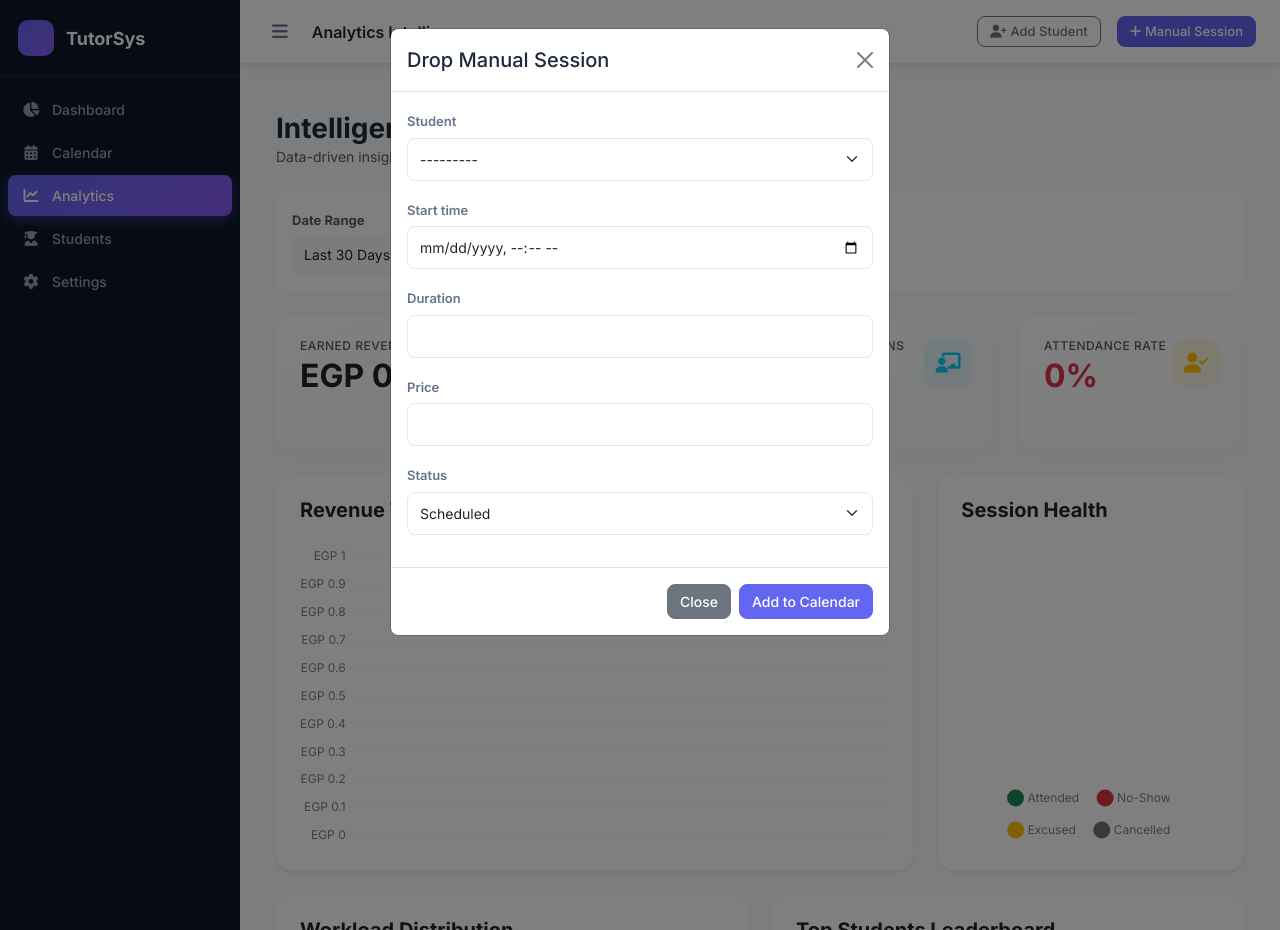
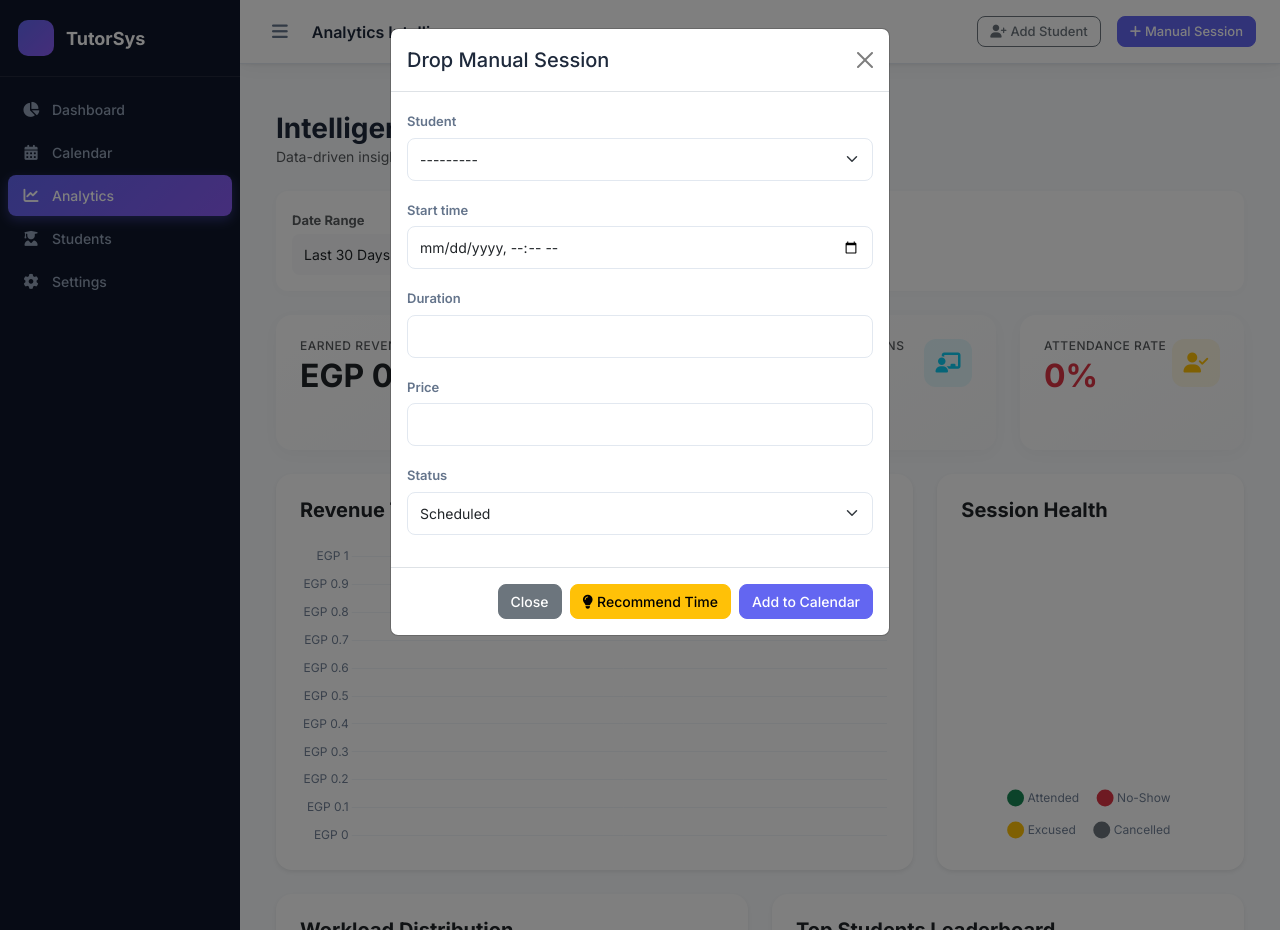
Before and after one commit to AhmedHashim04/TutorStud, a Django app: page /analytics/ in a window 1280 px wide, after a click on "Manual Session". Run offline with Django 5.2, Linux system fonts and the light colour scheme; data comes from the database, SQL or seed files in the repository; data that the repository does not hold is empty.

Commit message:
feat: add AJAX endpoint and UI for recommending session times

```diff
--- a/scheduler/views.py
+++ b/scheduler/views.py
@@ -762,3 +762,72 @@ def delete_exception(request, pk):
                 messages.warning(request, err)
 
     return redirect('scheduler:manage_exceptions', student_id=student.id)
+
+
+def recommend_session_time(request):
+    """AJAX endpoint to recommend the next available time slot without conflicts."""
+    from django.http import JsonResponse
+    from django.utils.dateparse import parse_datetime
+    from .services import validate_session, ensure_aware, to_cairo, CAIRO_TZ
+
+    if request.method != 'POST':
+        return JsonResponse({'error': 'Method not allowed'}, status=405)
+
+    try:
+        student_id = int(request.POST.get('student_id'))
+        start_time_str = request.POST.get('start_time')  # e.g., "2026-05-07T15:00"
+        duration = int(request.POST.get('duration') or 60)
+
+        student = get_object_or_404(Student, id=student_id)
+
+        # Parse the start time
+        start_dt = parse_datetime(start_time_str)
+        if not start_dt:
+            return JsonResponse({'error': 'Invalid start time format'}, status=400)
+
+        start_dt = ensure_aware(start_dt)
+
+        # Search for the next available slot within the next 7 days
+        max_days = 7
+        slot_duration = 15  # Check in 15-minute increments
+
+        for day_offset in range(max_days):
+            current_date = to_cairo(start_dt).date() + timedelta(days=day_offset)
+
+            # Start searching from 8:00 AM to 8:00 PM each day
+            search_start_time = datetime.min.time().replace(hour=0)
+            search_end_time = datetime.min.time().replace(hour=24)
+
+            search_start = CAIRO_TZ.localize(datetime.combine(current_date, search_start_time))
+            search_end = CAIRO_TZ.localize(datetime.combine(current_date, search_end_time))
+
+            # If it's the first day, start from the originally requested time or 8 AM, whichever is later
+            if day_offset == 0:
+                original_time = to_cairo(start_dt).time()
+                if original_time >= search_start_time and original_time <= search_end_time:
+                    current_slot = start_dt
+                else:
+                    current_slot = search_start
+            else:
+                current_slot = search_start
+
+            while current_slot + timedelta(minutes=duration) <= search_end:
+                errors = validate_session(current_slot, duration, student_id=student_id)
+                if not errors:
+                    # Found a free slot!
+                    return JsonResponse({
+                        'success': True,
+                        'recommended_time': current_slot.isoformat(),
+                        'message': f"Found available slot on {current_slot.strftime('%A, %B %d at %H:%M')}"
+                    })
+
+                # Move to next 15-minute slot
+                current_slot += timedelta(minutes=slot_duration)
+
+        return JsonResponse({
+            'success': False,
+            'message': f"No available slots found in the next {max_days} days during working hours (8 AM - 8 PM)"
+        })
+
+    except Exception as e:
+        return JsonResponse({'error': str(e)}, status=500)
--- a/templates/base.html
+++ b/templates/base.html
@@ -250,6 +250,7 @@
           </div>
           <div class="modal-footer">
             <button type="button" class="btn btn-secondary" data-bs-dismiss="modal">Close</button>
+            <button type="button" class="btn btn-warning" id="recommendTimeBtn"><i class="fas fa-lightbulb me-1"></i>{% trans "Recommend Time" %}</button>
             <button type="submit" class="btn btn-primary">Add to Calendar</button>
           </div>
       </form>
@@ -337,6 +338,76 @@ document.addEventListener("DOMContentLoaded", function() {
         // Initial trigger to populate empty fields
         updateDefaults();
     }
+
+    // Recommend Session Time Handler
+    const recommendBtn = document.getElementById('recommendTimeBtn');
+    if(recommendBtn) {
+        recommendBtn.addEventListener('click', function() {
+            const studentId = document.getElementById('id_student').value;
+            const startTimeInput = document.getElementById('id_start_time');
+            const durationInput = document.getElementById('id_duration');
+
+            if(!studentId) {
+                alert('Please select a student first.');
+                return;
+            }
+
+            if(!startTimeInput.value) {
+                alert('Please enter a start time first.');
+                return;
+            }
+
+            const startTime = startTimeInput.value;
+            const duration = durationInput.value || 60;
+
+            // Show loading state
+            const originalText = recommendBtn.innerHTML;
+            recommendBtn.disabled = true;
+            recommendBtn.innerHTML = '<i class="fas fa-spinner fa-spin me-1"></i>Searching...';
+
+            // Make API request
+            const formData = new FormData();
+            formData.append('student_id', studentId);
+            formData.append('start_time', startTime);
+            formData.append('duration', duration);
+
+            fetch('{% url "scheduler:recommend_session_time" %}', {
+                method: 'POST',
+                headers: {
+                    'X-CSRFToken': document.querySelector('[name="csrfmiddlewaretoken"]').value,
+                },
+                body: formData
+            })
+            .then(response => response.json())
+            .then(data => {
+                if(data.success) {
+                    // Parse the ISO datetime and convert to the input format
+                    const recommendedDate = new Date(data.recommended_time);
+                    const year = recommendedDate.getFullYear();
+                    const month = String(recommendedDate.getMonth() + 1).padStart(2, '0');
+                    const day = String(recommendedDate.getDate()).padStart(2, '0');
+                    const hours = String(recommendedDate.getHours()).padStart(2, '0');
+                    const minutes = String(recommendedDate.getMinutes()).padStart(2, '0');
+
+                    const formattedTime = `${year}-${month}-${day}T${hours}:${minutes}`;
+                    startTimeInput.value = formattedTime;
+
+                    // Show success message
+                    alert('✓ ' + data.message + '\n\nStart time updated. Please review and submit.');
+                } else {
+                    alert('⚠️ ' + data.message);
+                }
+            })
+            .catch(error => {
+                console.error('Error:', error);
+                alert('Failed to get recommendation. Please try again.');
+            })
+            .finally(() => {
+                recommendBtn.disabled = false;
+                recommendBtn.innerHTML = originalText;
+            });
+        });
+    }
 });
 </script>
 {% block extra_js %}{% endblock %}
```
